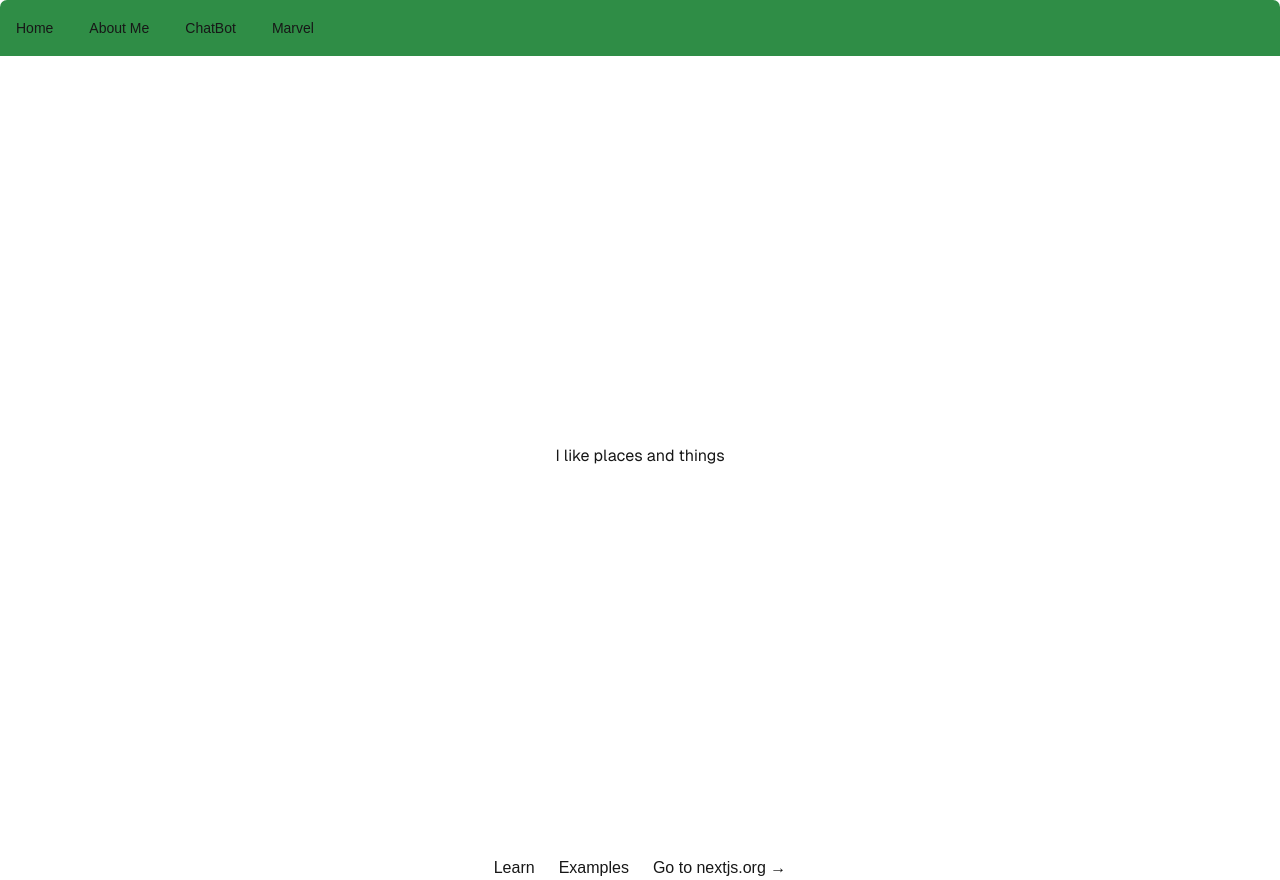
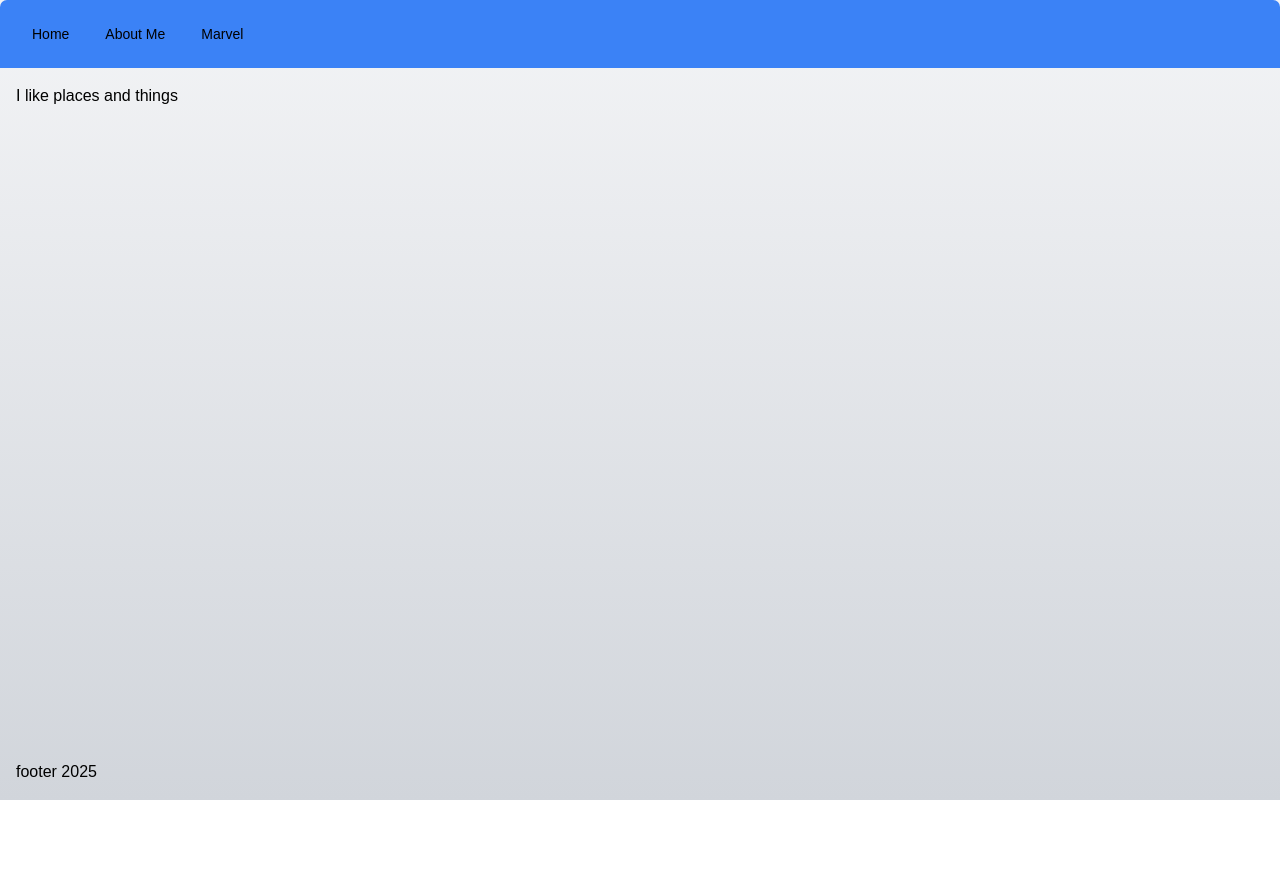
Before and after one commit to TonyAmendola3/Personal-Site, a Next.js app: page /AboutMe in a window 1280 px wide. After the commit the page ends 800 px from the top, so only its background shows below. Built offline with nearby package versions, Linux system fonts and the light colour scheme.

Commit message:
minor tweaks, bigger things to come; hopefully marvel api comes back up

```diff
--- a/src/app/AboutMe/page.tsx
+++ b/src/app/AboutMe/page.tsx
@@ -1,7 +1,7 @@
 export default function AboutMe() {
     return (
-      <div className="grid grid-rows-[20px_1fr_20px] items-center justify-items-center min-h-screen p-8 pb-20 gap-16 sm:p-20 font-[family-name:var(--font-geist-sans)]">
-        <main className="flex flex-col gap-8 row-start-2 items-center sm:items-start">
+      <div>
+        <main>
          <div>
           I like places and things
           </div>
--- a/src/app/ChatBot/page.tsx
+++ /dev/null
@@ -1,109 +0,0 @@
-export default function ChatBot() {
-  const chatInput = document.querySelector('.chat-input textarea') as HTMLInputElement;
-  const sendChatBtn = document.querySelector('.chat-input button') as HTMLInputElement;
-  const chatbox = document.querySelector(".chatbox");
-
-  let userMessage: string;
-  const API_KEY =
-      "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";
-
-  //OpenAI Free APIKey
-
-  const createChatLi = (message: string, className: string) => {
-      const chatLi = document.createElement("li");
-      chatLi.classList.add("chat", className);
-      const chatContent =
-          className === "chat-outgoing" ? `<p>${message}</p>` : `<p>${message}</p>`;
-      chatLi.innerHTML = chatContent;
-      return chatLi;
-  }
-
-  const generateResponse = (incomingChatLi: HTMLLIElement) => {
-    const API_URL = "https://api.openai.com/v1/chat/completions";
-    const messageElement = incomingChatLi.querySelector("p");
-    const requestOptions = {
-      method: "POST",
-      headers: {
-        "Content-Type": "application/json",
-        "Authorization": `Bearer ${API_KEY}`
-      },
-      body: JSON.stringify({
-        "model": "gpt-3.5-turbo",
-        "messages": [
-          {
-            role: "user",
-            content: userMessage
-          }
-        ]
-      })
-    };
-
-    fetch(API_URL, requestOptions)
-      .then(res => {
-          if (!res.ok) {
-              throw new Error("Network response was not ok");
-          }
-          return res.json();
-      })
-      .then(data => {
-          messageElement!.textContent = data.choices[0].message.content;
-      })
-      .catch(() => {
-          messageElement!.classList.add("error");
-          messageElement!.textContent = "Oops! Something went wrong. Please try again!";
-      })
-      .finally(() => chatbox?.scrollTo(0, chatbox?.scrollHeight));
-  };
-
-
-  const handleChat = () => {
-    userMessage = chatInput?.value.trim();
-    if (!userMessage) {
-        return;
-    }
-    chatbox?.appendChild(createChatLi(userMessage, "chat-outgoing"));
-    chatbox?.scrollTo(0, chatbox?.scrollHeight);
-
-    setTimeout(() => {
-      const incomingChatLi = createChatLi("Thinking...", "chat-incoming")
-      chatbox?.appendChild(incomingChatLi);
-      chatbox?.scrollTo(0, chatbox?.scrollHeight);
-      generateResponse(incomingChatLi);
-    }, 600);
-  }
-
-  sendChatBtn.addEventListener("click", handleChat);
-
-  const cancel = () => {
-    const chatbotcomplete = document.querySelector(".chatBot") as HTMLElement;
-    if (chatbotcomplete?.style.display != 'none') {
-        chatbotcomplete.style.display = "none";
-        const lastMsg = document.createElement("p");
-        lastMsg.textContent = 'Thanks for using our Chatbot!';
-        lastMsg.classList.add('lastMessage');
-        document.body.appendChild(lastMsg)
-    }
-  }
-
-    return (
-      <main className="flex flex-col gap-8 row-start-2 items-center sm:items-start">
-        <div className="chatBot">
-          <header>
-              <h2>ChatBot</h2>
-              <span id="cross"
-                    onClick={cancel}>X</span>
-          </header>
-          <ul className="chatbox">
-              <li className="chat-incoming chat">
-                  <p>Hey! How can I assist you today?</p>
-              </li>
-          </ul>
-          <div className="chat-input">
-              <textarea rows={0} cols={17}
-                        placeholder="Enter a message..."></textarea>
-              <button id="sendBTN">Send</button>
-          </div>
-        </div>
-      </main>
-    );
-  }
--- a/src/app/Marvel/page.tsx
+++ b/src/app/Marvel/page.tsx
@@ -12,7 +12,7 @@ export default async function Marvel() {
   const urlHash = md5(`${timestamp}${MARVEL_PRIVATE_KEY}${MARVEL_PUBLIC_KEY}`);
 
   try {
-    const url = `http://gateway.marvel.com/v1/public/comics?apikey=${MARVEL_PUBLIC_KEY}&ts=${timestamp}&hash=${urlHash}`;
+    const url = `http://gateway.marvel.com/v1/public/comics?ts=${timestamp}&apikey=${MARVEL_PUBLIC_KEY}&hash=${urlHash}`;
 
     const marvelResponse = await fetch(url);
     const marvelData = await marvelResponse.json();
--- a/src/app/layout.tsx
+++ b/src/app/layout.tsx
@@ -34,10 +34,11 @@ export default function RootLayout({
   return (
     <html lang="en">
       <body
-        className={`${geistSans.variable} ${geistMono.variable} antialiased`}
+        className={`${geistSans.variable} ${geistMono.variable} antialiasedj min-h-screen bg-gradient-to-b from-gray-100 to-gray-300 text-black`}
       >
+        <div className="flex flex-col min-h-screen">
+          <header className="bg-blue-500 p-4">
             <nav>
-          <header>
               <NavigationMenu>
                 <NavigationMenuList>
                   <NavigationMenuItem>
@@ -55,13 +56,6 @@ export default function RootLayout({
                     </Link>
                   </NavigationMenuItem>
                   <NavigationMenuItem>
-                  <Link href="/ChatBot" legacyBehavior passHref>
-                    <NavigationMenuLink className={navigationMenuTriggerStyle()}>
-                      ChatBot
-                    </NavigationMenuLink>
-                  </Link>
-                </NavigationMenuItem>
-                <NavigationMenuItem>
                     <Link href="/Marvel" legacyBehavior passHref>
                       <NavigationMenuLink className={navigationMenuTriggerStyle()}>
                         Marvel
@@ -70,35 +64,15 @@ export default function RootLayout({
                   </NavigationMenuItem>
                 </NavigationMenuList>
               </NavigationMenu>
+            </nav>
           </header>
-        </nav>
+          <div className="flex-grow p-4">
             {children}
-        <footer className="row-start-3 flex gap-6 flex-wrap items-center justify-center">
-          <a
-            className="flex items-center gap-2 hover:underline hover:underline-offset-4"
-            href="https://nextjs.org/learn?utm_source=create-next-app&utm_medium=appdir-template-tw&utm_campaign=create-next-app"
-            target="_blank"
-            rel="noopener noreferrer"
-          >
-            Learn
-          </a>
-          <a
-            className="flex items-center gap-2 hover:underline hover:underline-offset-4"
-            href="https://vercel.com/templates?framework=next.js&utm_source=create-next-app&utm_medium=appdir-template-tw&utm_campaign=create-next-app"
-            target="_blank"
-            rel="noopener noreferrer"
-          >
-            Examples
-          </a>
-          <a
-            className="flex items-center gap-2 hover:underline hover:underline-offset-4"
-            href="https://nextjs.org?utm_source=create-next-app&utm_medium=appdir-template-tw&utm_campaign=create-next-app"
-            target="_blank"
-            rel="noopener noreferrer"
-          >
-            Go to nextjs.org →
-          </a>
+          </div>
+          <footer className="bg-grey-300 p-4">
+            footer 2025
           </footer>
+        </div>
       </body>
     </html>
   );
--- a/src/app/page.tsx
+++ b/src/app/page.tsx
@@ -1,7 +1,7 @@
 export default function Home() {
   return (
-    <div className="grid grid-rows-[20px_1fr_20px] items-center justify-items-center min-h-screen p-8 pb-20 gap-16 sm:p-20 font-[family-name:var(--font-geist-sans)]">
-      <main className="flex flex-col gap-8 row-start-2 items-center sm:items-start">
+    <div>
+      <main>
        <div>
         Anthony Amendola test
         </div>
```
Lines whose indentation alone changed are shown as unchanged.
